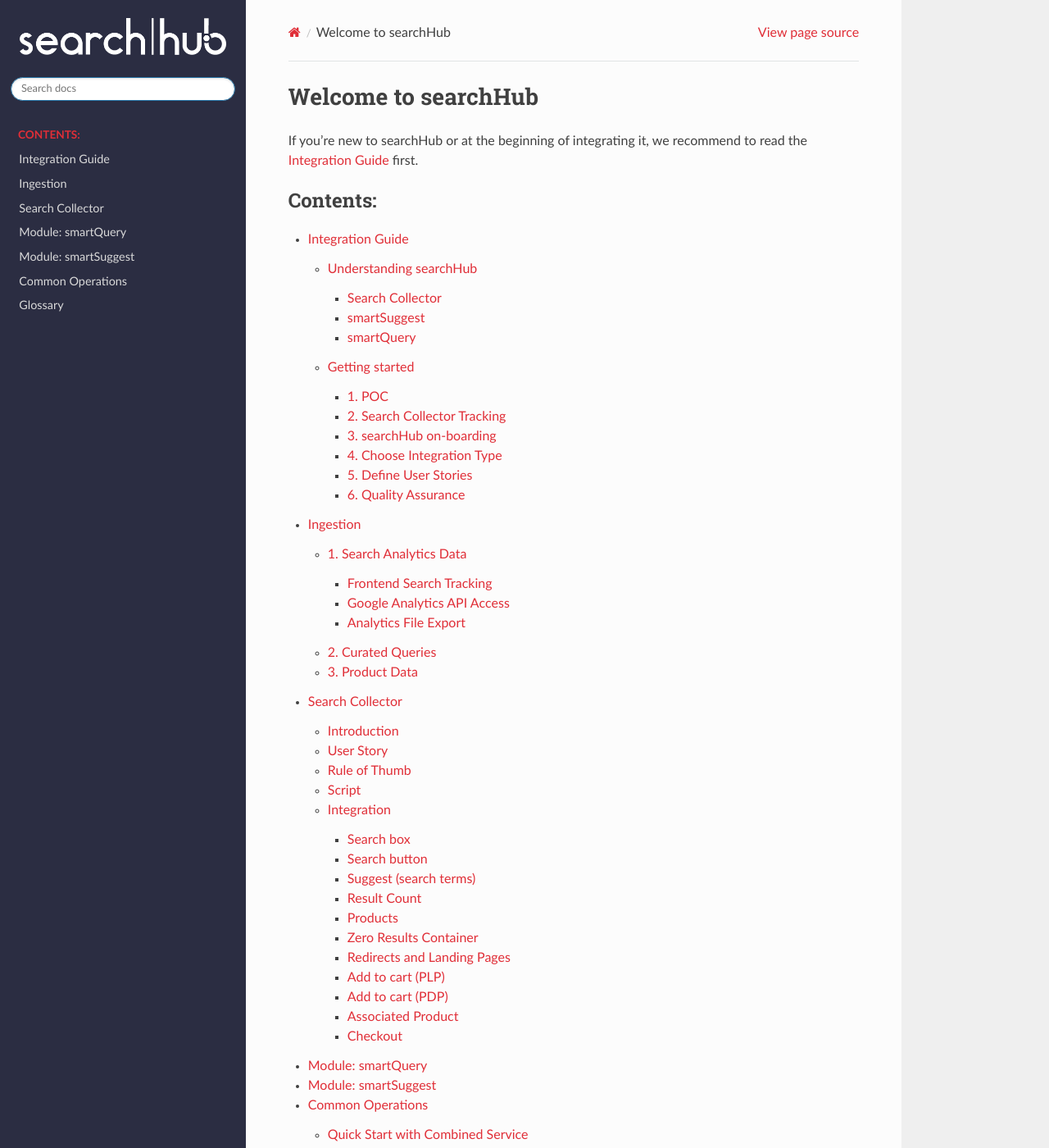
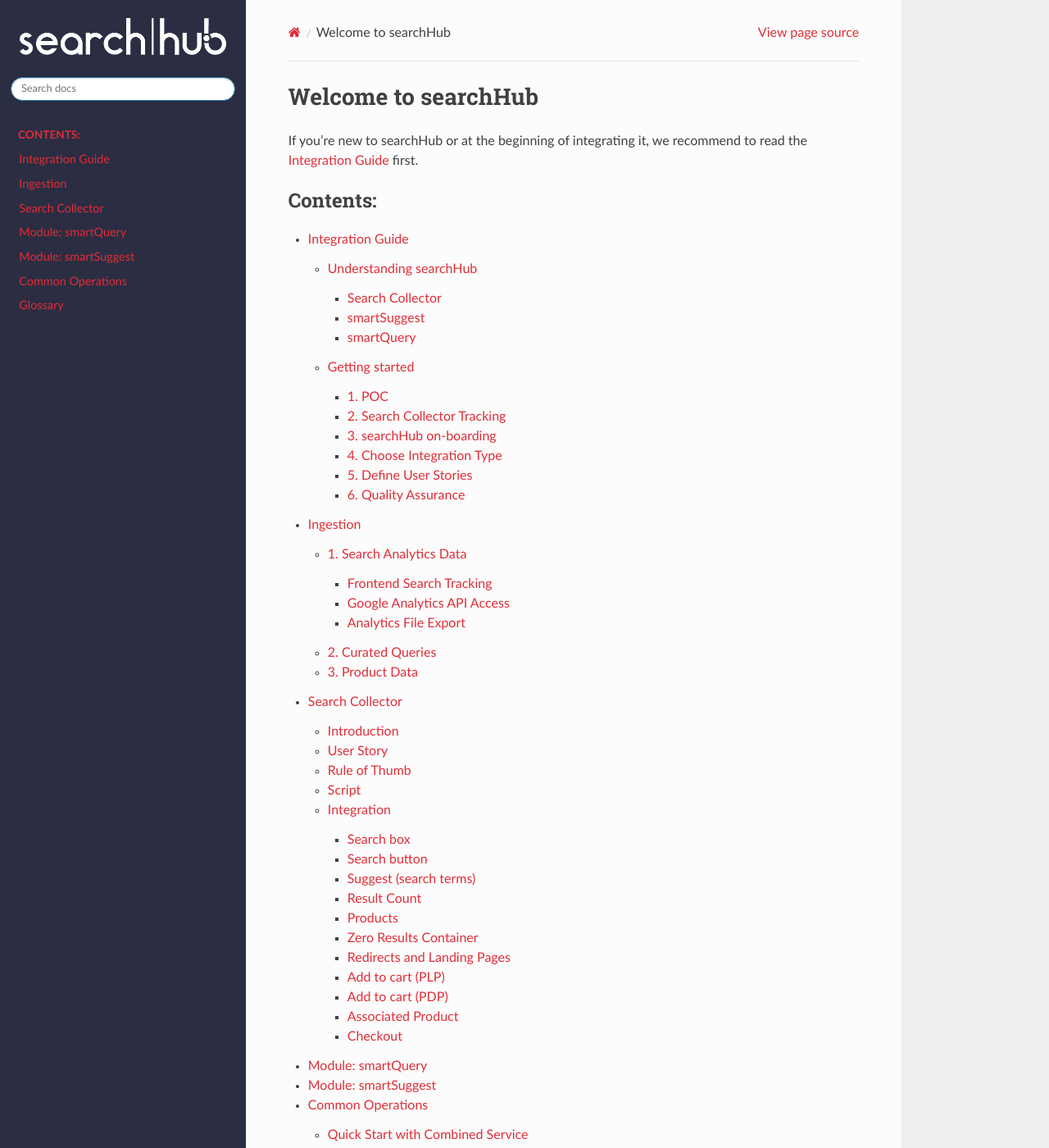
Before and after one commit to CommerceExperts/searchhub-docs, a Sphinx documentation site: the page built from docs/index.rst, in a window 1280 px wide and 1400 px high. Shown: the whole window at 82% size. Built offline with Sphinx 7.4.7 and the Read the Docs theme 3.1.0, drawn with Linux system fonts in a browser that asks for light colours.

Commit message:
Fix different menu link colors on unvisited

```diff
--- a/docs/_static/custom.css
+++ b/docs/_static/custom.css
@@ -1,7 +1,7 @@
 .wy-nav-side {
   background-color: #2B2D42;
 }
-.wy-menu-vertical header, .wy-menu-vertical p.caption, .wy-nav-content a, .wy-nav-content a:hover, .wy-nav-content a:visited, a:hover, a:visited, a {
+.wy-menu-vertical header, .wy-menu-vertical p.caption, .wy-nav-content a, .wy-nav-content a:hover, .wy-nav-content a:visited, .wy-menu-vertical a:hover, .wy-menu-vertical a:visited, .wy-menu-vertical a {
   color: #E02E37;
 }
 span.pre {
```
